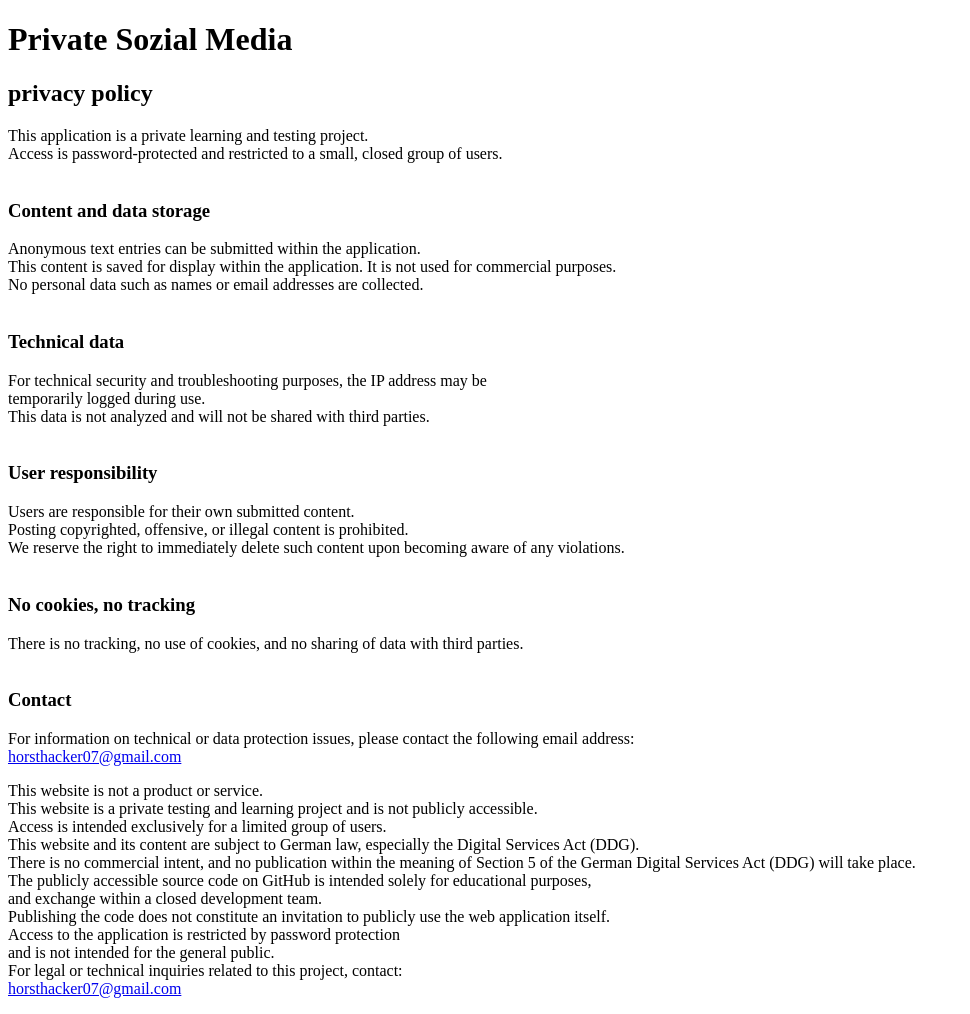
After one commit to horsthacker07/privat-sozial-media, a Flask app: template templates/privacy.html in a window 1280 px wide. The commit adds this page. Shown: the whole page, without its empty margins (0-970 px from the left). Run offline with Flask 3, Linux system fonts and the light colour scheme; the template is opened without the code that fills it, so the values that code supplies are empty.

Commit message:
Enhance footer styling and add privacy policy page with legal disclaimers in home.html, login.html, and privacy.html

```diff
--- a/static/stylesheet_home.css
+++ b/static/stylesheet_home.css
@@ -92,7 +92,7 @@ body {
     background-color: #566161; /* Optional: Hintergrundfarbe für den Footer */
     text-align: center; /* Zentriert den Text im Footer */
     padding: 10px; /* Optional: Innenabstand für den Footer */
-    border-top: 1px solid #434b4c; /* Optional: Trennlinie oben */
+    border-top: 5px solid #434b4c; /* Optional: Trennlinie oben */
     font-size: 13px;
     color: #ffffff;
 }
--- a/templates/home.html
+++ b/templates/home.html
@@ -32,6 +32,7 @@
 
     <footer class="footer">
         <p>
+            <a href="/privacy.html">Datenschutz</a><br>
             This website is not a product or service.<br>
             This website is a private testing and learning project and is not publicly accessible.<br>
             Access is intended exclusively for a limited group of users.<br>
--- a/templates/login.html
+++ b/templates/login.html
@@ -27,6 +27,7 @@
 
     <footer class="footer">
         <p>
+            <a href="/privacy.html">Datenschutz</a><br>
             This website is not a product or service.<br>
             This website is a private testing and learning project and is not publicly accessible.<br>
             Access is intended exclusively for a limited group of users.<br>
--- /dev/null
+++ b/templates/privacy.html
@@ -0,0 +1,55 @@
+<!DOCTYPE html>
+<html lang="en">
+<head>
+    <meta charset="UTF-8">
+    <meta name="viewport" content="width=device-width, initial-scale=1.0">
+    <title>privacy</title>
+</head>
+<body>
+    <h1 class="title">Private Sozial Media</h1>
+
+    <h2 class="subtitle">
+        privacy policy
+    </h2>
+
+    <p>
+        This application is a private learning and testing project.<br>
+        Access is password-protected and restricted to a small, closed group of users.<br><br>
+        <h3>Content and data storage</h3>
+        Anonymous text entries can be submitted within the application.<br>
+        This content is saved for display within the application. It is not used for commercial purposes.<br>
+        No personal data such as names or email addresses are collected.<br><br>
+        <h3>Technical data</h3>
+        For technical security and troubleshooting purposes, the IP address may be<br>
+        temporarily logged during use.<br>
+        This data is not analyzed and will not be shared with third parties.<br><br>
+        <h3>User responsibility</h3>
+        Users are responsible for their own submitted content.<br>
+        Posting copyrighted, offensive, or illegal content is prohibited.<br>
+        We reserve the right to immediately delete such content upon becoming aware of any violations.<br><br>
+        <h3>No cookies, no tracking</h3>
+        There is no tracking, no use of cookies, and no sharing of data with third parties.<br><br>
+        <h3>Contact</h3>
+        For information on technical or data protection issues, please contact the following email address:<br>
+        <a href="mailto:horsthacker07@gmail.com">horsthacker07@gmail.com</a>
+    </p>
+
+    <footer class="footer">
+        <p>
+            This website is not a product or service.<br>
+            This website is a private testing and learning project and is not publicly accessible.<br>
+            Access is intended exclusively for a limited group of users.<br>
+            This website and its content are subject to German law, especially the Digital Services Act (DDG).<br>
+            There is no commercial intent, and no publication within the meaning of Section 5
+            of the German Digital Services Act (DDG) will take place.<br>
+            The publicly accessible source code on GitHub is intended solely for educational purposes,<br>
+            and exchange within a closed development team.<br>
+            Publishing the code does not constitute an invitation to publicly use the web application itself.<br>
+            Access to the application is restricted by password protection<br>
+            and is not intended for the general public.<br>
+            For legal or technical inquiries related to this project, contact: <br>
+            <a href="mailto:horsthacker07@gmail.com">horsthacker07@gmail.com</a>
+        </p>
+      </footer>
+</body>
+</html>
```
